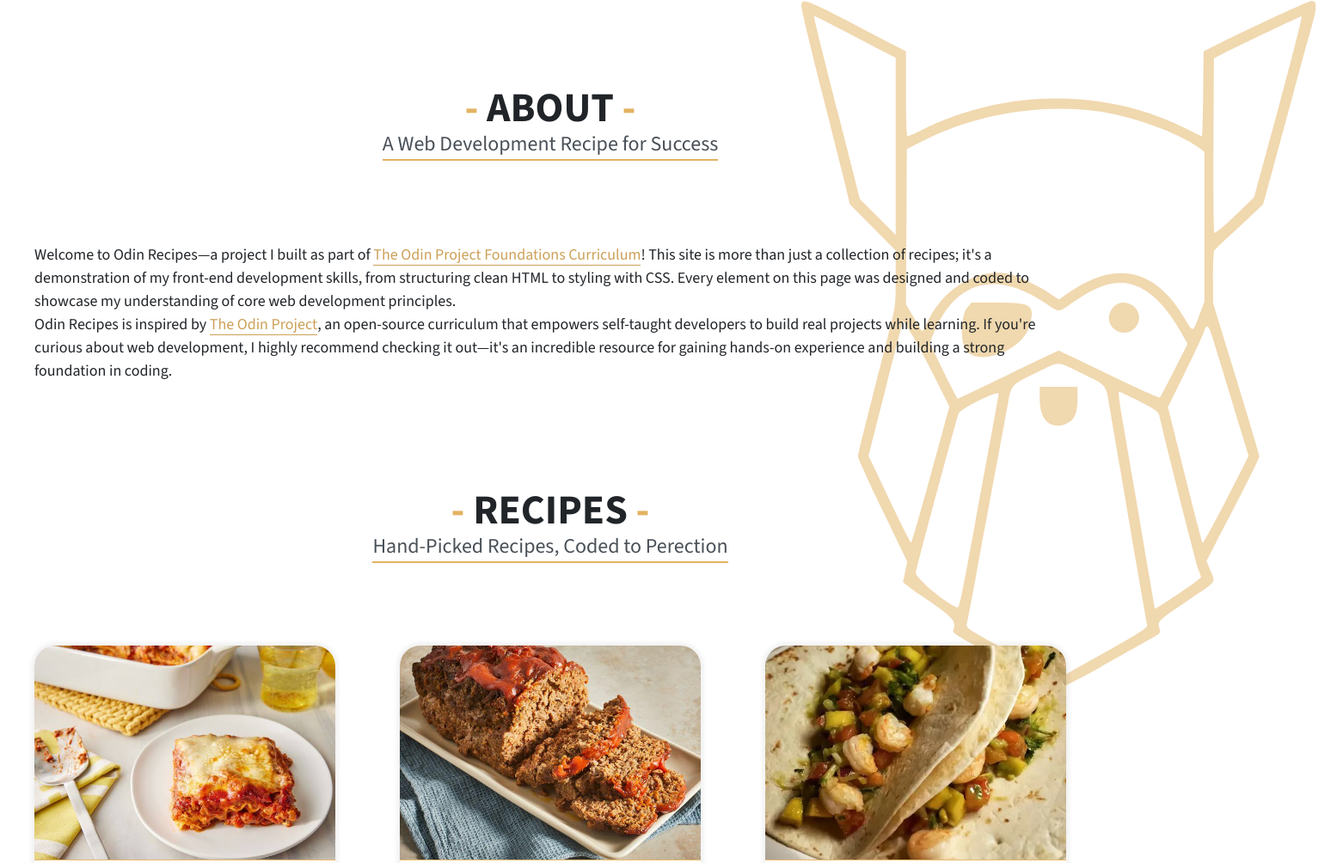
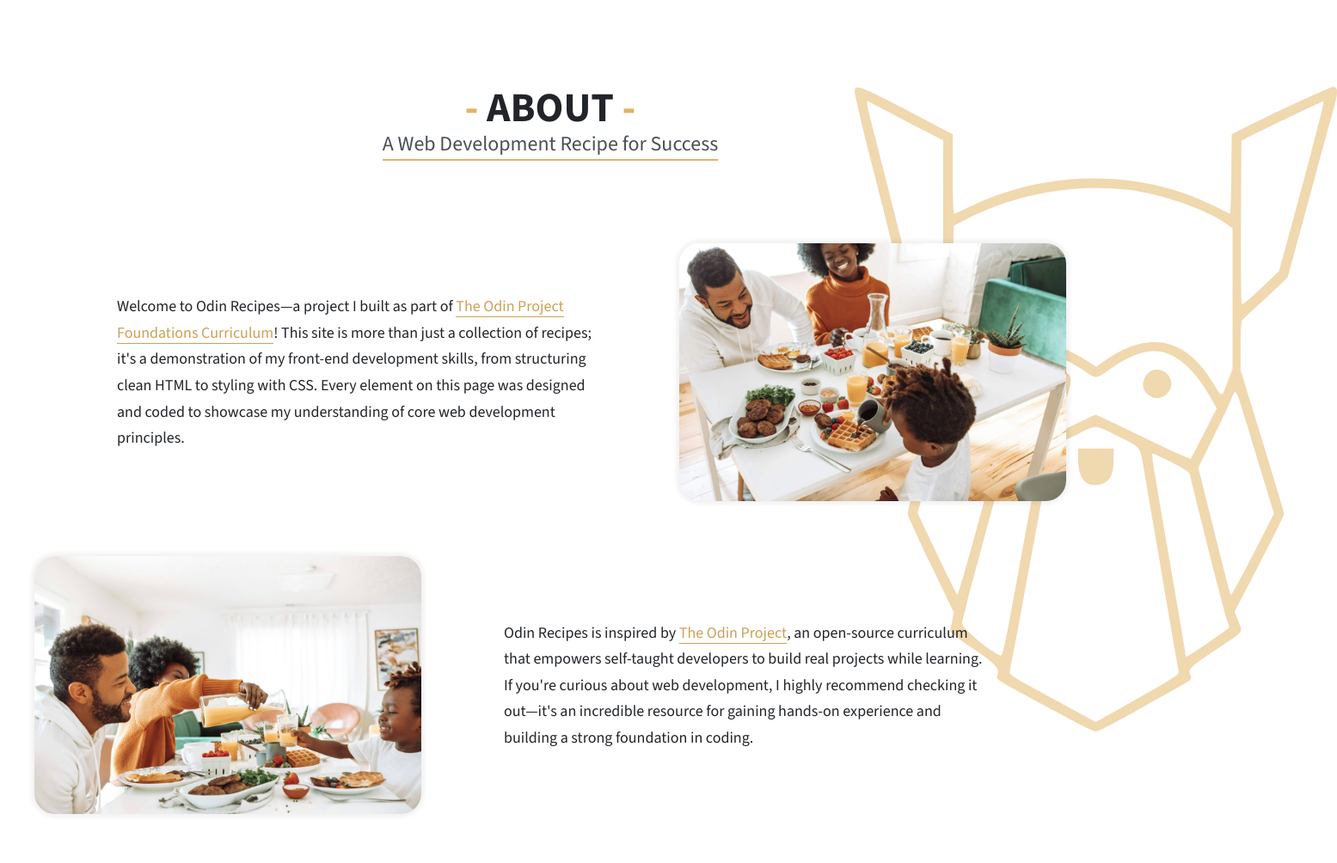
Before and after one commit to youngmrnelson/odin-recipes, a plain HTML site: page index.html in a window 1280 px wide. Shown: the part 823-1827 px from the top of the page at 86% size, 1555 px wide, since content can reach past the window. Drawn offline with nearby package versions, Linux system fonts and the light colour scheme.

Commit message:
restyle: about section content with imgs

```diff
--- a/index.html
+++ b/index.html
@@ -91,6 +91,18 @@
             designed and coded to showcase my understanding of core web
             development principles.
           </p>
+          <img
+            src="img/homepage/about-1.jpg"
+            alt="Family eating breakfast"
+            class="about--img"
+          />
+        </div>
+        <div class="about--container">
+          <img
+            src="img/homepage/about-2.jpg"
+            alt="Family eating breakfast"
+            class="about--img"
+          />
           <p class="about--p">
             Odin Recipes is inspired by
             <a
--- a/style.css
+++ b/style.css
@@ -182,10 +182,10 @@ a:visited {
 }
 
 .main--icon {
-  height: 100vh;
+  height: 750px;
   position: absolute;
-  right: -250px;
-  top: -100px;
+  right: -275px;
+  top: 0;
   fill: var(--odin-main);
   opacity: 0.5;
   z-index: -100;
@@ -202,8 +202,22 @@ a:visited {
   border-color: var(--odin-light);
 }
 
+.about--container {
+  display: flex;
+  align-items: center;
+  margin-bottom: 64px;
+}
+
+.about--img {
+  width: 450px;
+  border-radius: 24px;
+  box-shadow: 0 0 4px 4px rgba(0, 0, 0, 0.05);
+}
+
 .about--p {
   font-size: 18px;
+  line-height: 1.7;
+  padding-inline: 96px;
 }
 
 /* RECIPES SECTION */
```
Also changed, not shown: img/homepage/about-1.jpg (added), img/homepage/about-2.jpg (added), img/homepage/about-img.jpg (deleted).
